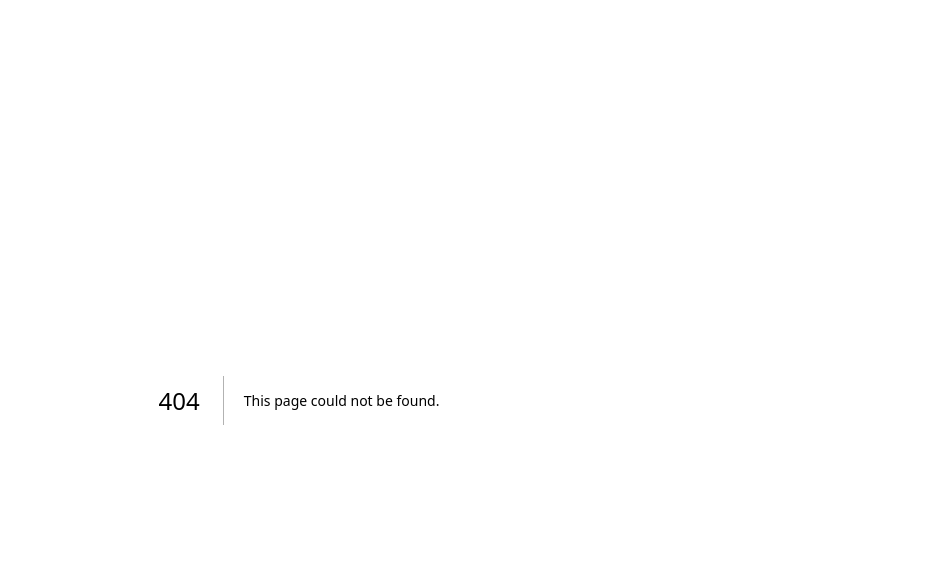
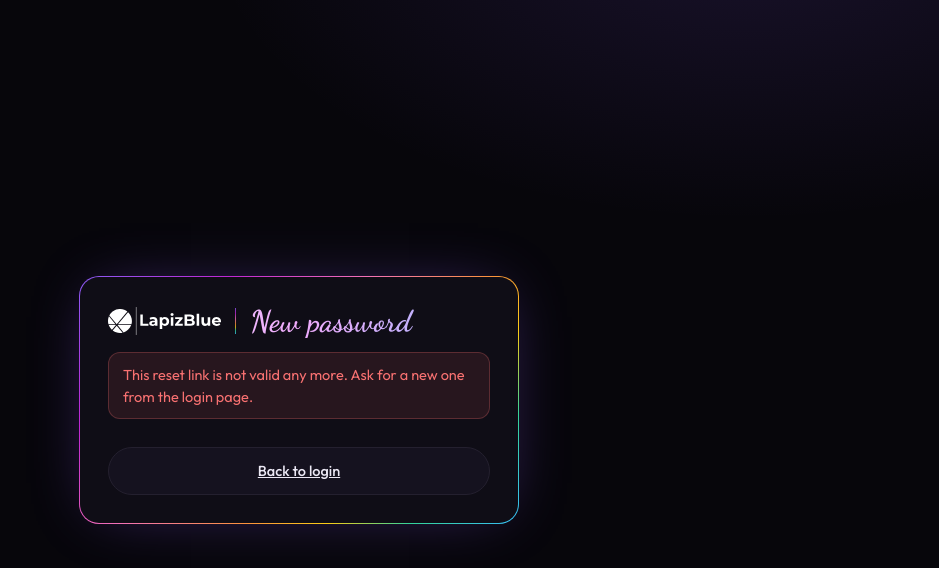
Before and after one commit to hamdanxo/Lapiz-lead-staging, a Next.js app: page /reset in a window 1280 px wide. Before the commit this address had no page. Shown: the top 568 px of the page, without its empty margins (341-1280 px from the left). Built offline with nearby package versions, Linux system fonts and the light colour scheme; no server answers.

Commit message:
Add files via upload

```diff
--- /dev/null
+++ b/app/reset/page.js
@@ -0,0 +1,66 @@
+'use client';
+import { useEffect, useState } from 'react';
+import { supabaseBrowser } from '@/lib/supabase-browser';
+
+// Opened from the "reset password" email. Swaps the code in the link for a session,
+// then lets the person choose a new password.
+export default function Reset() {
+  const [stage, setStage] = useState('checking'); // checking | form | done | bad
+  const [msg, setMsg] = useState('');
+  const [pw, setPw] = useState('');
+  const [pw2, setPw2] = useState('');
+  const [busy, setBusy] = useState(false);
+
+  useEffect(() => {
+    (async () => {
+      const q = new URLSearchParams(window.location.search);
+      const problem = q.get('error_description');
+      if (problem) { setMsg(problem); setStage('bad'); return; }
+      const code = q.get('code');
+      const sb = supabaseBrowser();
+      if (code) {
+        const { error } = await sb.auth.exchangeCodeForSession(code);
+        if (error) {
+          setMsg('This link has expired or was opened in a different browser. Go back to the login page and press Forgot password again, then open the new email on the same computer and browser.');
+          setStage('bad'); return;
+        }
+      }
+      const { data } = await sb.auth.getSession();
+      if (data && data.session) setStage('form');
+      else { setMsg('This reset link is not valid any more. Ask for a new one from the login page.'); setStage('bad'); }
+    })();
+  }, []);
+
+  async function save(e) {
+    e.preventDefault();
+    setMsg('');
+    if (pw.length < 10) return setMsg('Use at least 10 characters.');
+    if (pw !== pw2) return setMsg('The two passwords do not match.');
+    setBusy(true);
+    const { error } = await supabaseBrowser().auth.updateUser({ password: pw });
+    setBusy(false);
+    if (error) return setMsg(error.message);
+    setStage('done');
+    setTimeout(() => { window.location.href = '/'; }, 1500);
+  }
+
+  return (
+    <main className="center">
+      <form className="panel narrow" onSubmit={save}>
+        <div className="brand"><img src="/lapiz-logo-white.svg" alt="Lapiz Blue" className="logo" /><span className="sep" />New password</div>
+        {stage === 'checking' && <p className="muted">Checking your link…</p>}
+        {stage === 'bad' && (<><div className="alert bad">{msg}</div><a className="btn wide" href="/login" style={{ textAlign: 'center' }}>Back to login</a></>)}
+        {stage === 'done' && <div className="alert good">Password saved. Opening the app…</div>}
+        {stage === 'form' && (
+          <>
+            <p className="muted">Choose a new password for the lead app.</p>
+            <label>New password<input type="password" value={pw} onChange={(e) => setPw(e.target.value)} autoFocus required autoComplete="new-password" /></label>
+            <label>Type it again<input type="password" value={pw2} onChange={(e) => setPw2(e.target.value)} required autoComplete="new-password" /></label>
+            {msg && <div className="alert bad">{msg}</div>}
+            <button className="btn primary wide" disabled={busy}>{busy ? 'Saving…' : 'Save password'}</button>
+          </>
+        )}
+      </form>
+    </main>
+  );
+}
--- a/middleware.js
+++ b/middleware.js
@@ -2,7 +2,7 @@ import { NextResponse } from 'next/server';
 import { createServerClient } from '@supabase/ssr';
 
 // Pages that do not need a login.
-const PUBLIC = ['/login', '/counter', '/api/counter', '/api/whatsapp'];
+const PUBLIC = ['/login', '/reset', '/counter', '/api/counter', '/api/whatsapp'];
 
 export async function middleware(req) {
   const path = req.nextUrl.pathname;
```
Also changed, not shown: app/login/page.js (+15 -1 lines).
